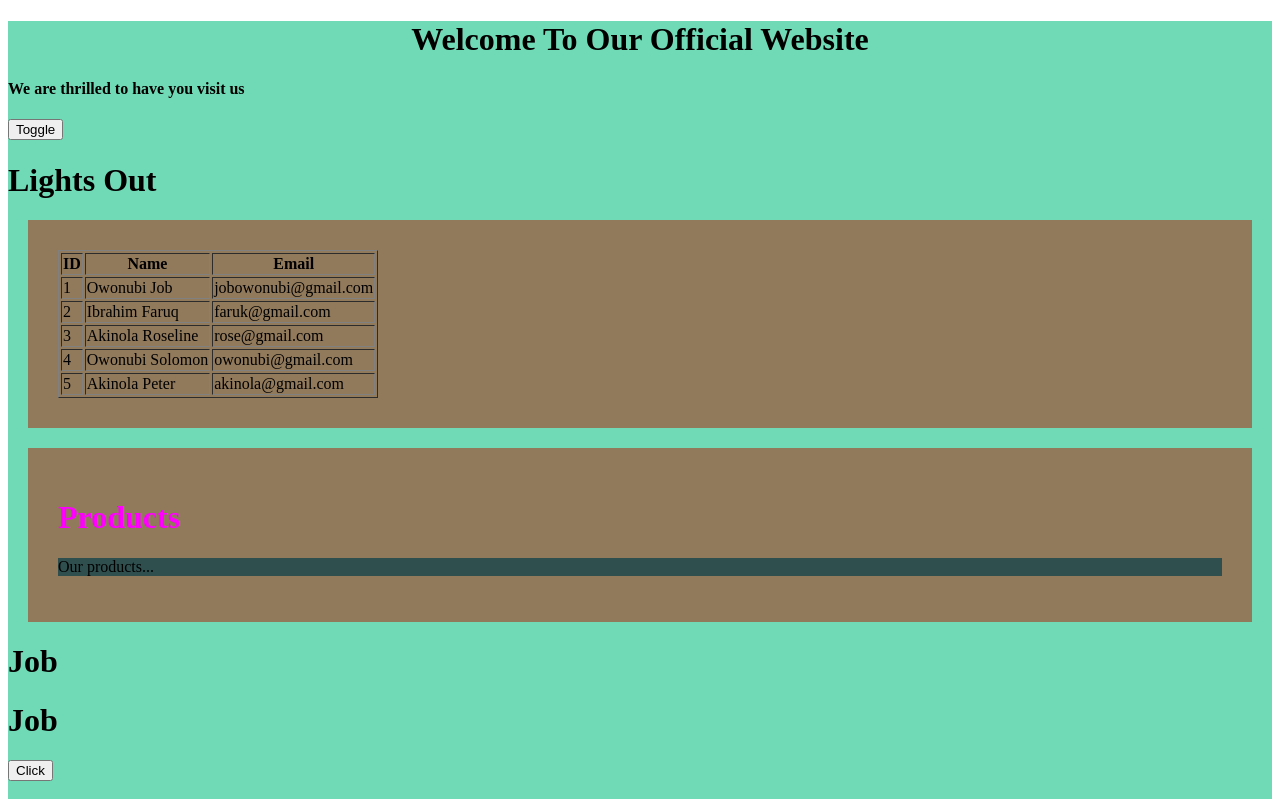
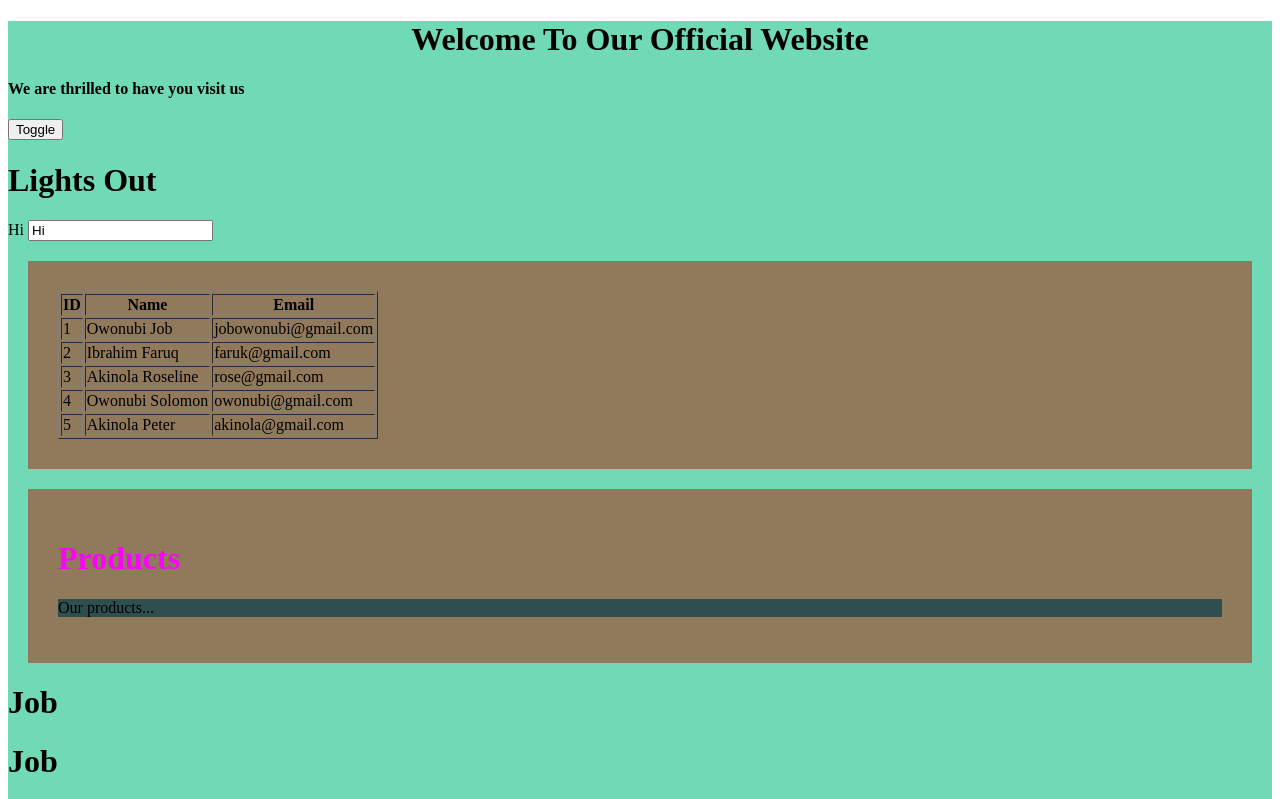
Before and after one commit to jobic10/learningvuejs, a Vue app: page / in a window 1280 px wide. Shown: the top 799 px of the page. Built offline with nearby package versions, Linux system fonts and the light colour scheme.

Commit message:
Data Binding

```diff
--- a/src/App.vue
+++ b/src/App.vue
@@ -2,6 +2,7 @@
 <div class="body">
   <!-- <img alt="Vue logo" src="./assets/logo.png"> -->
   <Home data="We are thrilled to have you visit us"/>
+  <bind/>
   <Users/>
   <products></products>
   <h1 v-once>{{ name }}</h1>
@@ -15,12 +16,14 @@
 import Home from './components/Home'
 import Users from '@/components/Users'
 import Products from './components/Products.vue'
+import Bind from '@/components/Bind'
 export default {
   name: 'App',
   components: {
     Home,
     Users,
-    Products
+    Products,
+    Bind
   },
   data() {
     return {
--- /dev/null
+++ b/src/components/Bind.vue
@@ -0,0 +1,16 @@
+<template>
+    <div class="form">
+    {{ note }}
+        <input type="text" v-model='note'>
+    </div>
+</template>
+<script>
+export default {
+    name: "Bind",
+    data(){
+        return {
+            note:"Hi"
+        }
+    }
+}
+</script>
```
